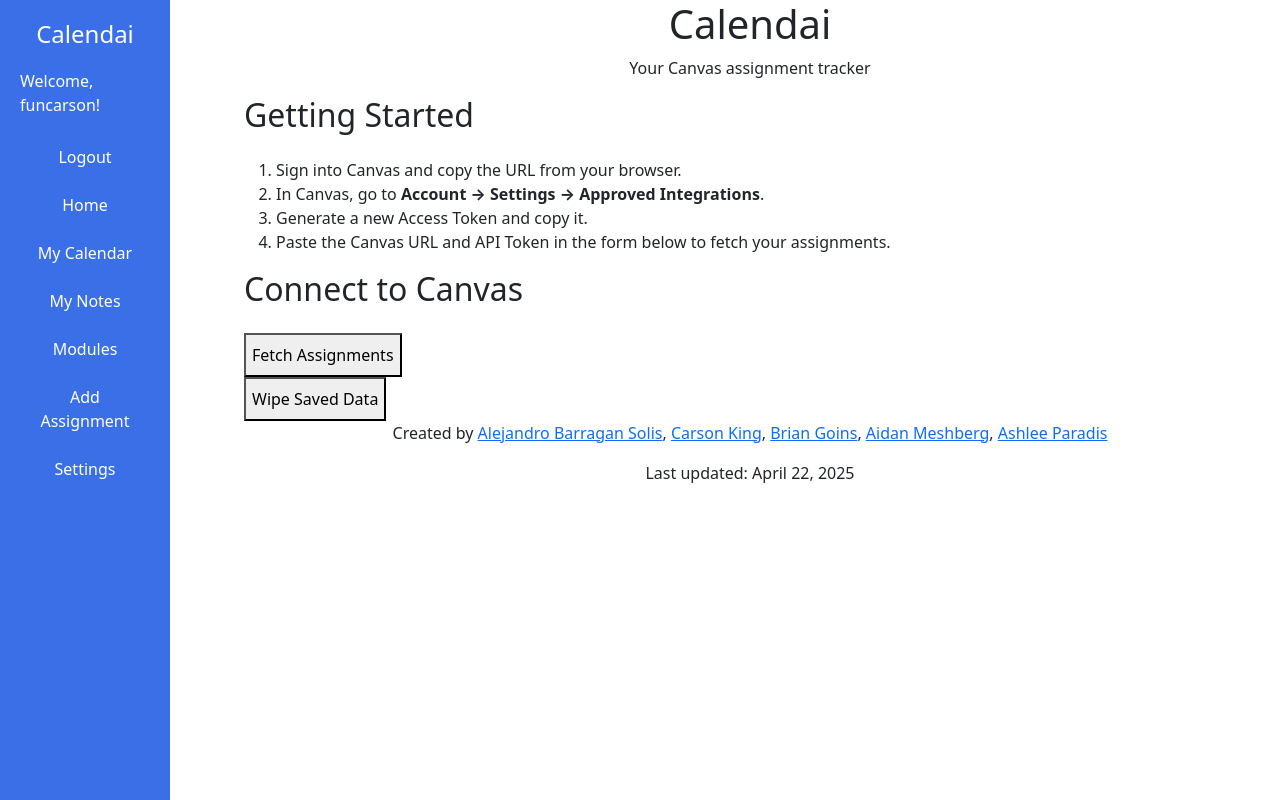
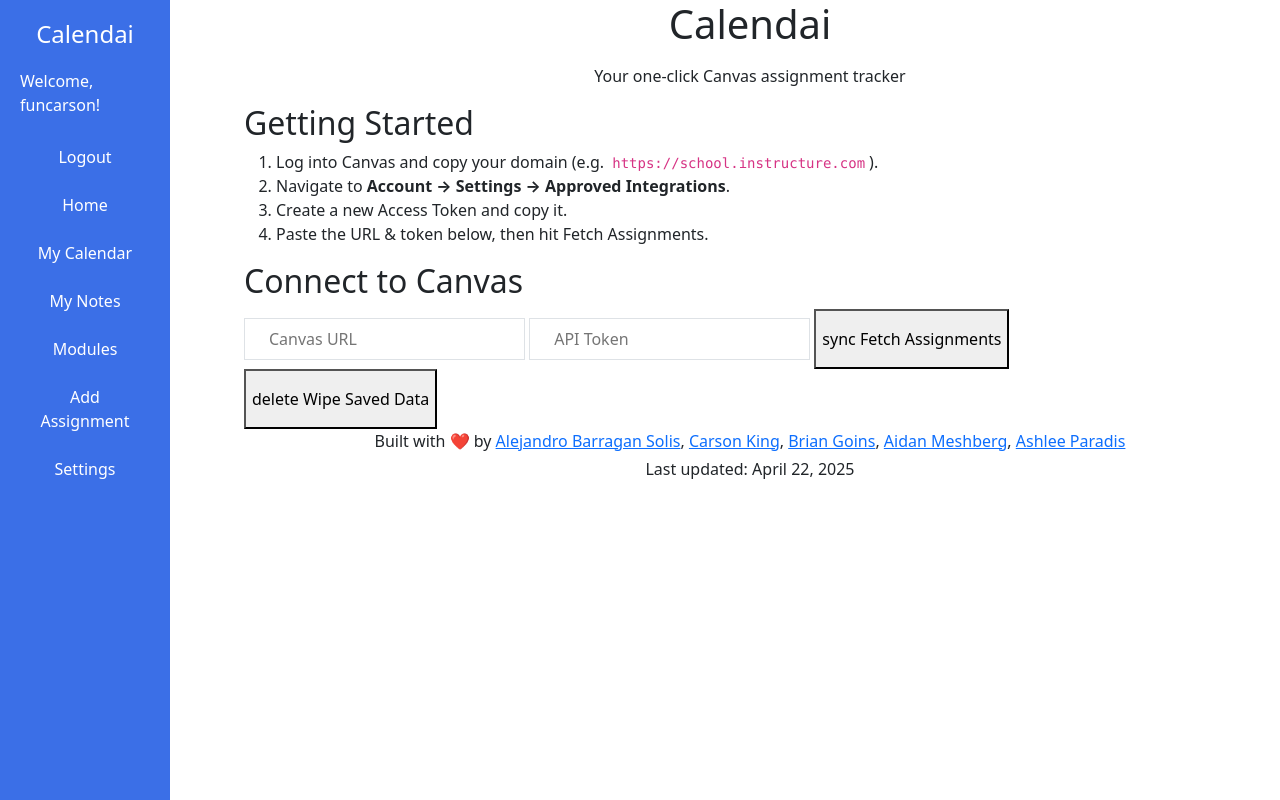
Before and after one commit to UCCS-SP25-CS4300-CS5300-1/Group-3-spring-2025, a Django app: page / in a window 1280 px wide. Run offline with Django 4.2, Linux system fonts and the light colour scheme; a user stored in the database is signed in; parts of the project's set-up code (start-up, migrations or seed data) failed here and were passed over.

Commit message:
UI updates

```diff
--- a/group3_project/calendar/home/templates/home/index.html
+++ b/group3_project/calendar/home/templates/home/index.html
@@ -1,52 +1,94 @@
 {% extends "home/base.html" %}
 {% load static %}
 
-{% block title %}Home - Calendai{% endblock %}
+{% block title %}Home – Calendai{% endblock %}
+
+{# ─────────────────────────────
+   If your base.html doesn’t already include Tailwind, be sure to import it there.
+   ───────────────────────────── #}
 
 {% block content %}
-<div class="container mx-auto px-4 py-8">
-  <header class="text-center mb-8">
-    <h1 class="text-4xl font-bold">Calendai</h1>
-    <p class="text-gray-600">Your Canvas assignment tracker</p>
+<div class="min-h-[calc(100vh-4rem)] flex items-center justify-center bg-gradient-to-br from-indigo-50 via-white to-purple-50 dark:from-gray-900 dark:via-gray-800 dark:to-gray-900">
+
+  <main class="w-full max-w-3xl mx-4 sm:mx-6 backdrop-blur-xl bg-white/70 dark:bg-gray-900/40 rounded-3xl shadow-2xl ring-1 ring-indigo-100 dark:ring-gray-700">
+    <!-- Hero -->
+    <header class="text-center px-10 py-12">
+      <h1 class="text-5xl font-extrabold tracking-tight text-indigo-600 dark:text-indigo-400 mb-3">
+        Calendai
+      </h1>
+      <p class="text-lg text-gray-600 dark:text-gray-300">
+        Your one‑click Canvas assignment tracker
+      </p>
     </header>
 
-  <section class="bg-white shadow-md rounded-lg p-6 mb-8">
-    <h2 class="text-2xl font-semibold mb-4">Getting Started</h2>
-    <ol class="list-decimal list-inside space-y-2 text-gray-700">
-      <li>Sign into Canvas and copy the URL from your browser.</li>
-      <li>In Canvas, go to <strong>Account &rarr; Settings &rarr; Approved Integrations</strong>.</li>
-      <li>Generate a new Access Token and copy it.</li>
-      <li>Paste the Canvas URL and API Token in the form below to fetch your assignments.</li>
+    <!-- Getting started -->
+    <section class="border-t border-indigo-100 dark:border-gray-700 px-10 py-10">
+      <h2 class="text-2xl font-semibold mb-6 text-gray-800 dark:text-gray-100">
+        Getting Started
+      </h2>
+      <ol class="space-y-3 list-decimal list-inside text-gray-700 dark:text-gray-300">
+        <li>Log into <span class="font-medium">Canvas</span> and copy your domain (e.g. <code class="px-1 py-0.5 bg-indigo-100 text-indigo-700 dark:bg-indigo-700/30 dark:text-indigo-200 rounded">https://school.instructure.com</code>).</li>
+        <li>Navigate to <strong>Account → Settings → Approved Integrations</strong>.</li>
+        <li>Create a new <span class="font-medium">Access Token</span> and copy it.</li>
+        <li>Paste the URL &amp; token below, then hit <span class="font-medium">Fetch Assignments</span>.</li>
       </ol>
     </section>
 
-  <section class="bg-white shadow-md rounded-lg p-6 mb-8">
-    <h2 class="text-2xl font-semibold mb-4">Connect to Canvas</h2>
-    <div class="space-y-4">
-      <form method="post" action="{% url 'fetch_assignments' %}" class="inline-block w-full sm:w-auto">
+    <!-- Form -->
+    <section class="border-t border-indigo-100 dark:border-gray-700 px-10 py-10">
+      <h2 class="text-2xl font-semibold mb-6 text-gray-800 dark:text-gray-100">
+        Connect to Canvas
+      </h2>
+
+      <!-- Fetch form -->
+      <form method="post" action="{% url 'fetch_assignments' %}" class="grid sm:grid-cols-2 gap-4 mb-6">
         {% csrf_token %}
-        <button type="submit" class="px-6 py-2 bg-indigo-600 text-black rounded-md hover:bg-indigo-700">
-          Fetch Assignments
+        <input
+          type="url"
+          name="canvas_url"
+          placeholder="Canvas URL"
+          required
+          class="col-span-2 sm:col-span-1 w-full px-4 py-2 rounded-lg border border-gray-300 focus:outline-none focus:ring-2 focus:ring-indigo-500 dark:bg-gray-800 dark:border-gray-700 dark:text-gray-200" />
+
+        <input
+          type="text"
+          name="api_token"
+          placeholder="API Token"
+          required
+          class="col-span-2 sm:col-span-1 w-full px-4 py-2 rounded-lg border border-gray-300 focus:outline-none focus:ring-2 focus:ring-indigo-500 dark:bg-gray-800 dark:border-gray-700 dark:text-gray-200" />
+
+        <button
+          type="submit"
+          class="col-span-2 inline-flex items-center justify-center gap-2 px-6 py-3 font-medium rounded-lg bg-indigo-600 text-black hover:bg-indigo-700 focus:outline-none focus:ring-2 focus:ring-offset-2 focus:ring-indigo-500 dark:bg-indigo-500 dark:text-gray-900">
+          <span class="material-symbols-outlined -ml-1">sync</span>
+          Fetch Assignments
         </button>
       </form>
-      <form method="post" action="{% url 'wipe_saved' %}" class="inline-block w-full sm:w-auto">
+
+      <!-- Wipe form -->
+      <form method="post" action="{% url 'wipe_saved' %}" onsubmit="return confirm('Are you sure you want to remove all saved data?');">
         {% csrf_token %}
-        <button type="submit" class="px-6 py-2 bg-red-500 text-black rounded-md hover:bg-red-600">
-          Wipe Saved Data
+        <button
+          type="submit"
+          class="w-full inline-flex items-center justify-center gap-2 px-6 py-3 font-medium rounded-lg bg-red-500 text-black hover:bg-red-600 focus:outline-none focus:ring-2 focus:ring-offset-2 focus:ring-red-400 dark:bg-red-600 dark:text-gray-100">
+          <span class="material-symbols-outlined -ml-1">delete</span>
+          Wipe Saved Data
         </button>
       </form>
-    </div>
     </section>
 
-  <footer class="text-center text-sm text-gray-500">
-    <p>
-      Created by <a href="#" class="text-indigo-600 hover:underline">Alejandro Barragan Solis</a>,
-      <a href="#" class="text-indigo-600 hover:underline">Carson King</a>,
-      <a href="#" class="text-indigo-600 hover:underline">Brian Goins</a>,
-      <a href="#" class="text-indigo-600 hover:underline">Aidan Meshberg</a>,
-      <a href="#" class="text-indigo-600 hover:underline">Ashlee Paradis</a>
+    <!-- Footer -->
+    <footer class="border-t border-indigo-100 dark:border-gray-700 text-center text-sm text-gray-500 dark:text-gray-400 px-10 py-6">
+      <p class="mb-1">
+        Built with ❤️ by
+        <a href="#" class="text-indigo-600 dark:text-indigo-400 hover:underline">Alejandro Barragan Solis</a>,
+        <a href="#" class="text-indigo-600 dark:text-indigo-400 hover:underline">Carson King</a>,
+        <a href="#" class="text-indigo-600 dark:text-indigo-400 hover:underline">Brian Goins</a>,
+        <a href="#" class="text-indigo-600 dark:text-indigo-400 hover:underline">Aidan Meshberg</a>,
+        <a href="#" class="text-indigo-600 dark:text-indigo-400 hover:underline">Ashlee Paradis</a>
       </p>
-    <p>Last updated: April 22, 2025</p>
+      <p>Last updated: April 22, 2025</p>
     </footer>
+  </main>
 </div>
 {% endblock %}
```
Lines whose indentation alone changed are shown as unchanged.
